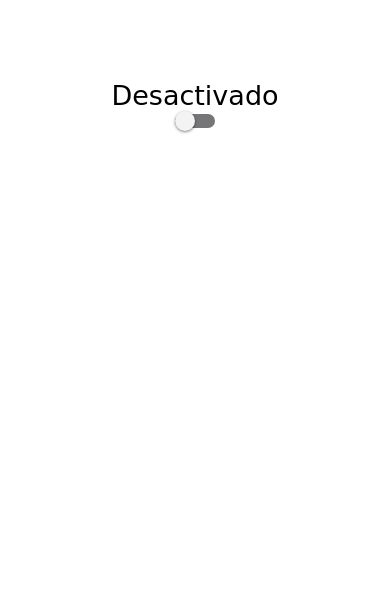
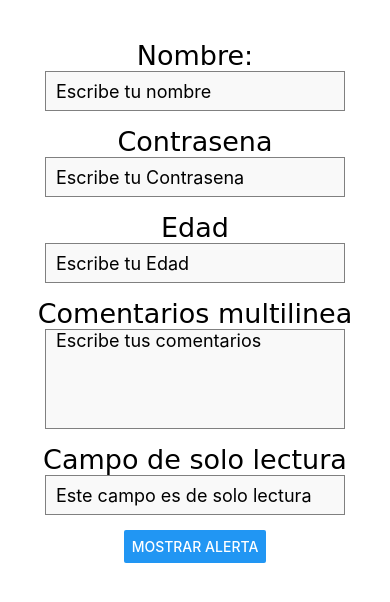
Before and after one commit to FernandoAlcala/PM194, a React Native app in the folder my-blank/: screen / in a window 390 px wide. Shown: the top 602 px of the page. Built offline with nearby package versions, Linux system fonts and the light colour scheme.

Commit message:
Commit Text Input y alert

```diff
--- a/my-blank/App.js
+++ b/my-blank/App.js
@@ -1,34 +1,69 @@
 /* Zona 1: Importaciones*/
 
-import { StatusBar } from 'expo-status-bar';
-import { StyleSheet, Text, View, Button, Switch } from 'react-native';
+import { StyleSheet, Text, Button, TextInput, Alert, ScrollView } from 'react-native';
 import { useState } from 'react';
 
-const Interruptor = ()=> {
-  const [isEnabled, setIsEnabled] = useState(false);
-  const toggleSwitch = () => setIsEnabled(previousState => !previousState);
+
+/* Zona 2: Main*/
+export default function App() {
+  const [nombre, setNombre]= useState('');
+  const [password, setPassword]= useState('');
+  const [comments, setComments]= useState('');
+  const [age, setAge]= useState('');
+
+const showAlert = () => {
+  if (nombre.trim()=== '' || password.trim() === '' || age.trim() === '') {
+    window.alert('Por favor, completa todos los campos obligatorios.');
+  } else {
+    window.alert(`Nombre: ${nombre}\nContrasena: ${password}\nEdad: ${age}\nComentarios: ${comments}`);
+  }
+}
 
   return (
-    <View style={styles.container}>
-        <Text style={styles.text}>
-          {isEnabled ? 'Activado' : 'Desactivado'}
-        </Text>
-        <Switch
-          trackColor={{ false: "#767577", true: "#81b0ff" }}
-          thumbColor={isEnabled ? "#f5dd4b" : "#f4f3f4"}
-          ios_backgroundColor="#3e3e3e"
-          onValueChange={toggleSwitch}
-          value={isEnabled}
-        />
-    </View>
-  );
-}
+    <ScrollView contentContainerStyle={styles.container}>
 
-export default function App() {
-  return (
-    <View style={styles.container}>
-      <Interruptor />
-    </View>
+      <Text style={styles.text}>Nombre:</Text>
+      <TextInput style={styles.input}
+        placeholder='Escribe tu nombre'
+        value={nombre}
+        onChangeText={setNombre}
+      />
+
+      <Text style={styles.text}>Contrasena</Text>
+      <TextInput style={styles.input}
+        placeholder='Escribe tu Contrasena'
+        value={password}
+        onChangeText={setPassword}
+        secureTextEntry={true}
+      />
+
+      <Text style={styles.text}>Edad</Text>
+      <TextInput style={styles.input}
+        placeholder='Escribe tu Edad'
+        value={age}
+        onChangeText={setAge}
+        keyboardType="numeric"
+      />
+
+      <Text style={styles.text}>Comentarios multilinea</Text>
+      <TextInput style={[styles.input, {height: 100, textAlignVertical: 'top'}]}
+        placeholder='Escribe tus comentarios'
+        value={comments}
+        onChangeText={setComments}
+        multiline={true}
+        numberOfLines={4}
+      />
+
+      <Text style={styles.text}>Campo de solo lectura</Text>
+      <TextInput style={styles.input}
+        value="Este campo es de solo lectura"
+        editable={false}
+      />
+      <Button title="Mostrar alerta" onPress={showAlert} />
+
+
+
+    </ScrollView>
   );
 }
 
@@ -47,6 +82,16 @@ const styles = StyleSheet.create({
     fontFamily: 'Comic Sans MS',
     textAlign: 'center',
   },
+  input: {
+    width: 300,
+    height: 40,
+    borderColor: 'gray',
+    borderWidth: 1,
+    marginBottom: 15,
+    paddingHorizontal: 10,
+    fontSize: 18,
+    backgroundColor: '#f9f9f9',
+  },
   red:{backgroundColor: 'red',},
   blue:{backgroundColor: 'blue',},
   green:{backgroundColor: 'green',},
```
